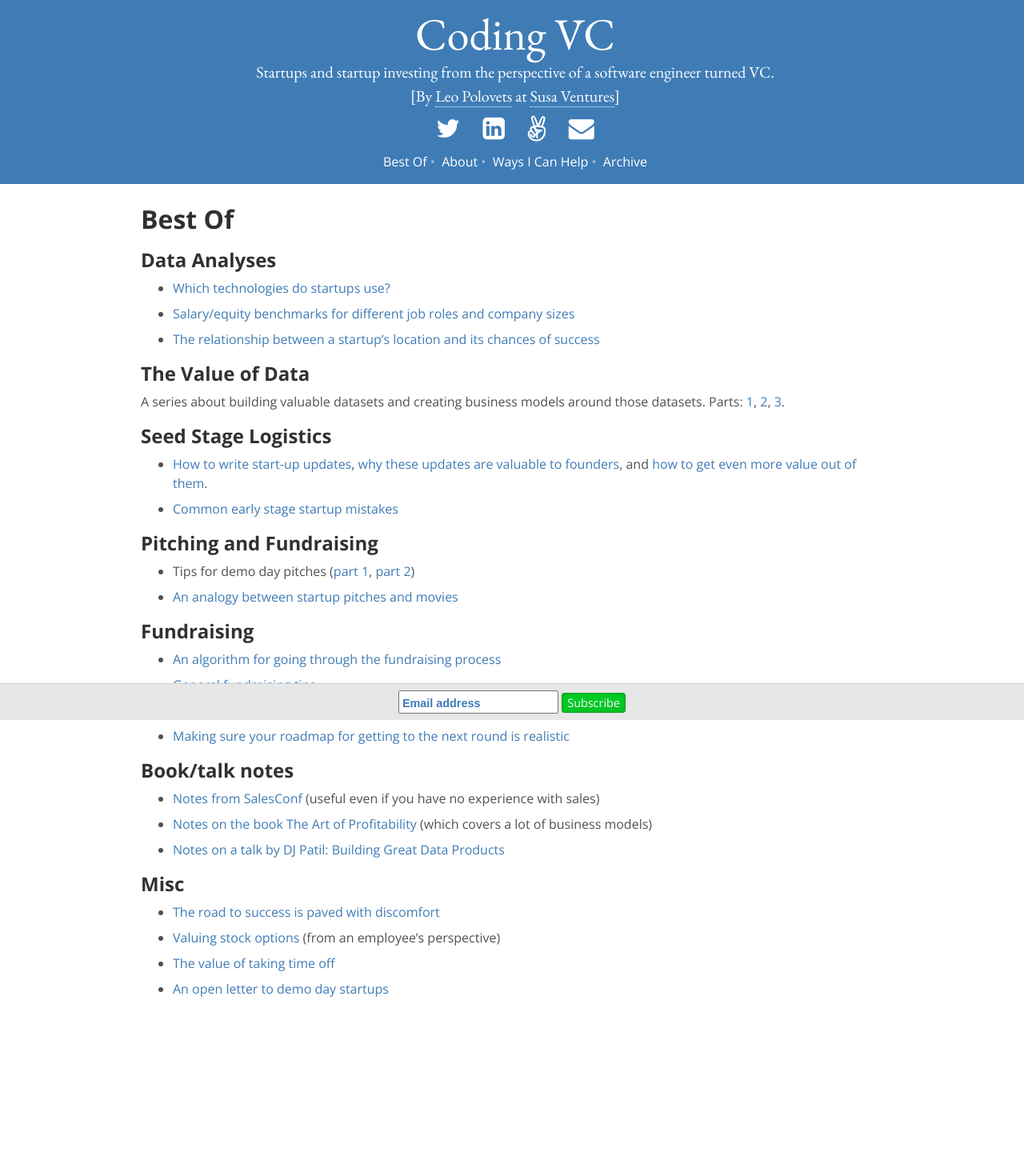
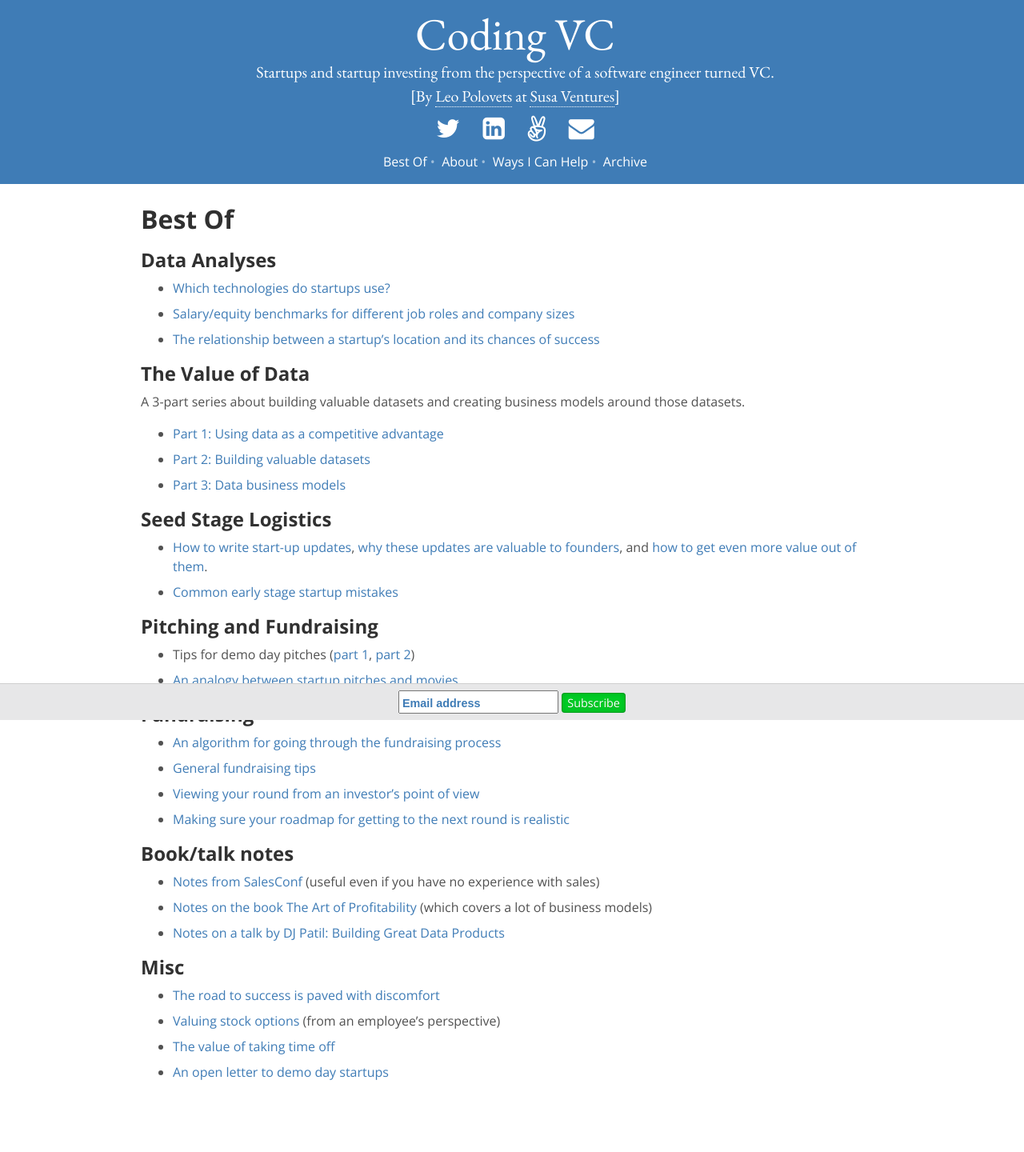
Before and after one commit to codingvc/codingvc, a Jekyll site: the page built from _posts/2012-01-01-best.markdown, in a window 1280 px wide. Shown: the whole page at 80% size. Built offline with Jekyll 4.4.1, drawn with Linux system fonts in a browser that asks for light colours; nearby versions of some CDN libraries; Markdown is read by kramdown in place of the engine named in the settings; comment, search, counter and statistics services are not loaded; before the commit the page ends 1336 px from its top, so only the background shows below that.

Commit message:
minor ui tweak

```diff
--- a/_posts/2012-01-01-best.markdown
+++ b/_posts/2012-01-01-best.markdown
@@ -11,7 +11,11 @@ title: Best Of
 
 ## The Value of Data
 
-A series about building valuable datasets and creating business models around those datasets. Parts: <a href="http://codingvc.com/the-value-of-data-part-1-using-data-as-a-competitive-advantage" target="_blank">1</a>, <a href="http://codingvc.com/the-value-of-data-part-2-building-valuable-datasets" target="_blank">2</a>, <a href="http://codingvc.com/the-value-of-data-part-3-data-business-models" target="_blank">3</a>.
+A 3-part series about building valuable datasets and creating business models around those datasets.
+
+* <a href="http://codingvc.com/the-value-of-data-part-1-using-data-as-a-competitive-advantage" target="_blank">Part 1: Using data as a competitive advantage</a>
+* <a href="http://codingvc.com/the-value-of-data-part-2-building-valuable-datasets" target="_blank">Part 2: Building valuable datasets</a>
+* <a href="http://codingvc.com/the-value-of-data-part-3-data-business-models" target="_blank">Part 3: Data business models</a>
 
 ## Seed Stage Logistics
 
```
